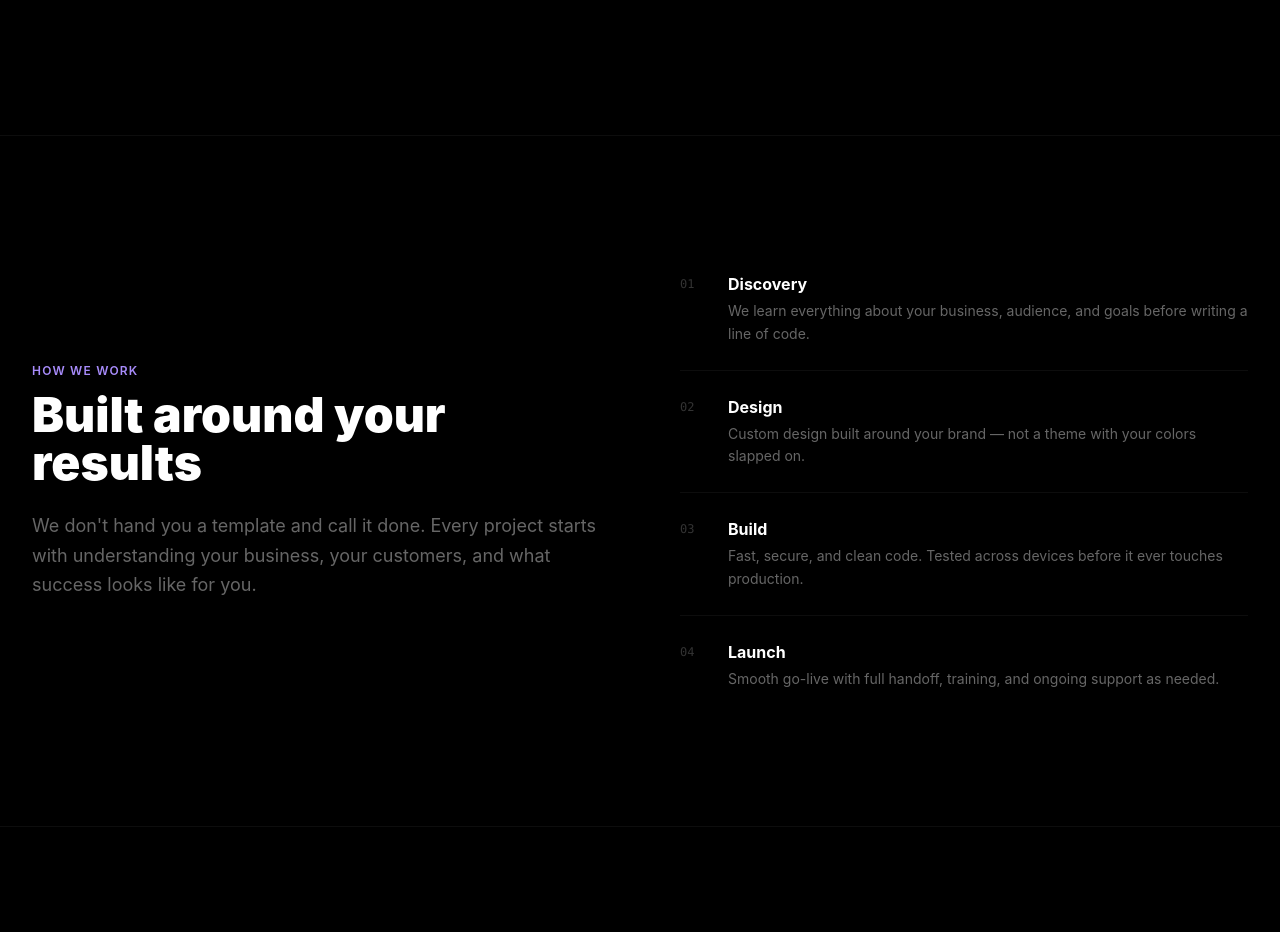
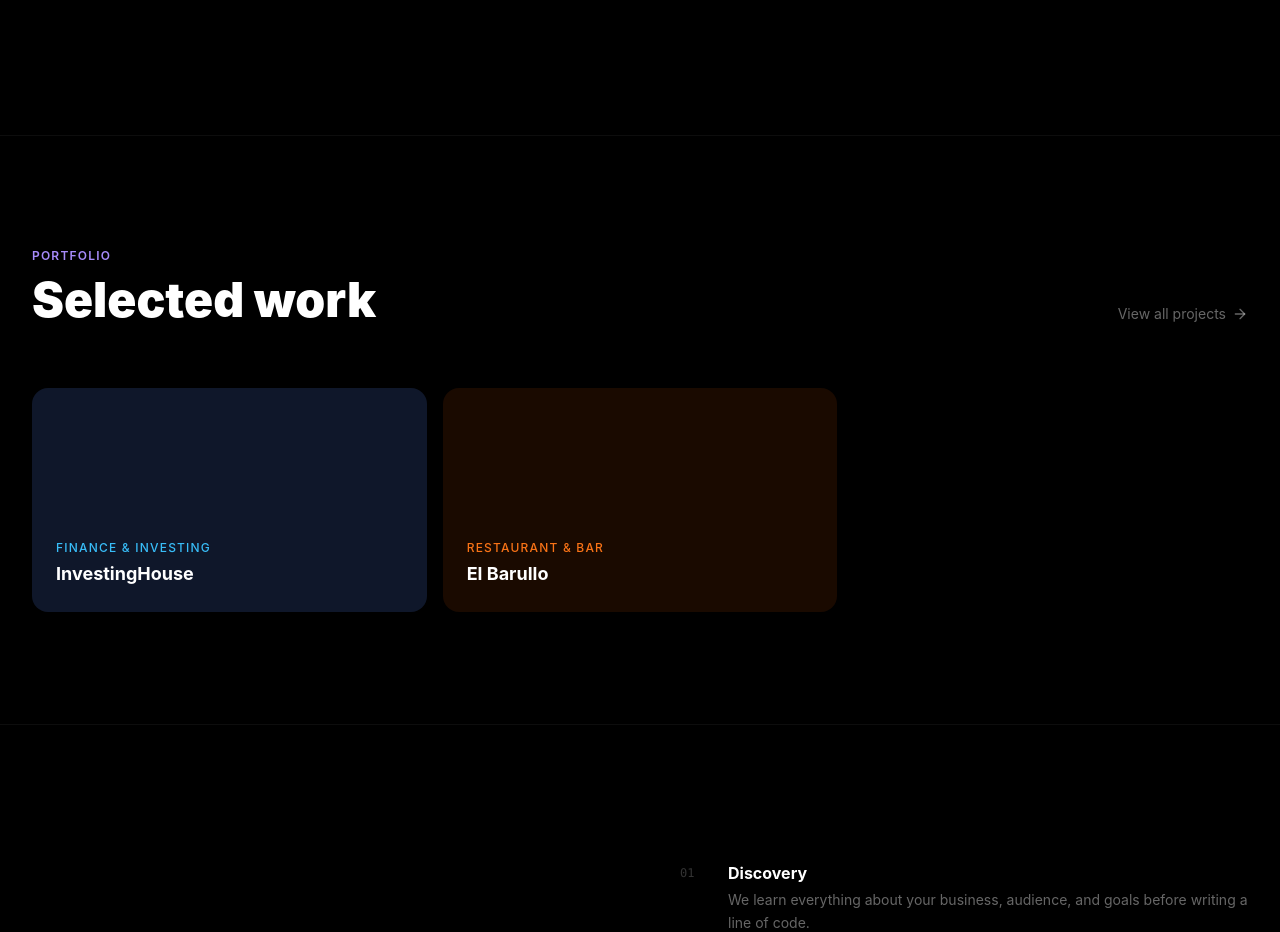
Before and after one commit to nelsonanaya1001-glitch/jubilant-computing-machine, a Next.js app: page / in a window 1280 px wide. Shown: the part 1540-2472 px from the top of the page. Built offline with nearby package versions, Linux system fonts and the light colour scheme.

Commit message:
Add InvestingHouse and El Barullo to portfolio section

```diff
--- a/src/app/(public)/page.tsx
+++ b/src/app/(public)/page.tsx
@@ -2,8 +2,10 @@ import Link from "next/link";
 import { Button } from "@/components/ui/button";
 import { ArrowRight, ArrowUpRight, Star, ChevronDown } from "lucide-react";
 
-// Add your real projects here when ready.
-const work: { title: string; cat: string; color: string; accent: string }[] = [];
+const work: { title: string; cat: string; color: string; accent: string; url: string }[] = [
+  { title: "InvestingHouse", cat: "Finance & Investing", color: "#0f172a", accent: "#38bdf8", url: "https://investinghouse.net" },
+  { title: "El Barullo", cat: "Restaurant & Bar", color: "#1a0a00", accent: "#f97316", url: "https://elbarullo.com" },
+];
 
 const services = [
   { n: "01", title: "Business Websites", desc: "Multi-page sites that establish authority and generate consistent inbound leads." },
@@ -114,9 +116,12 @@ export default function HomePage() {
 
           <div className="grid grid-cols-1 md:grid-cols-2 lg:grid-cols-3 gap-4">
             {work.map((p) => (
-              <div
+              <a
                 key={p.title}
-                className="group relative rounded-2xl overflow-hidden h-56 cursor-pointer"
+                href={p.url}
+                target="_blank"
+                rel="noopener noreferrer"
+                className="group relative rounded-2xl overflow-hidden h-56 cursor-pointer block"
                 style={{ backgroundColor: p.color }}
               >
                 <div
@@ -133,7 +138,7 @@ export default function HomePage() {
                 >
                   <ArrowUpRight className="w-4 h-4" style={{ color: p.accent }} />
                 </div>
-              </div>
+              </a>
             ))}
           </div>
         </div>
```
